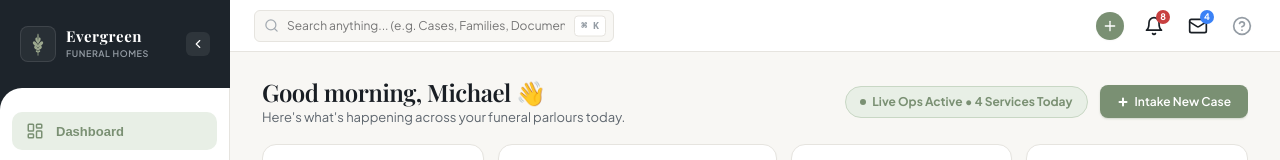
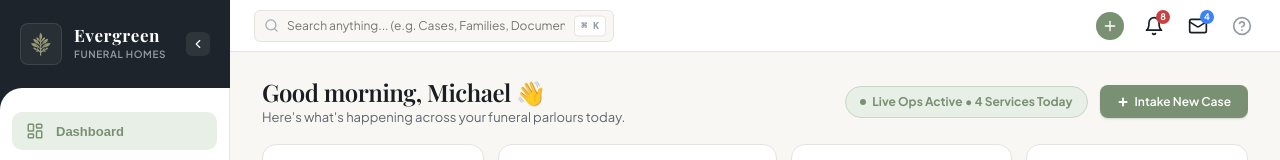
Before and after one commit to sanjaymarwal448-lab/Funeral_CRM, a React (Vite) app: page / in a window 1280 px wide. Shown: the top 160 px of the page. Built offline with nearby package versions, Linux system fonts and the light colour scheme; a web font is replaced by a local one.

Commit message:
Integrate transparent PNG logo asset and larger text sizes in Sidebar

```diff
--- a/src/components/layout/Sidebar.tsx
+++ b/src/components/layout/Sidebar.tsx
@@ -15,6 +15,7 @@ import {
   ChevronLeft,
   ChevronRight
 } from 'lucide-react';
+import brandLogoImg from '../../assets/logo.png';
 
 interface NavItem {
   name: string;
@@ -45,28 +46,6 @@ export const Sidebar: React.FC = () => {
 
   const sidebarWidth = isSidebarCollapsed ? 'var(--sidebar-collapsed-width)' : 'var(--sidebar-width)';
 
-  // High-fidelity recreation of the attached branching leaf emblem logo
-  const BrandLogo = () => (
-    <svg viewBox="0 0 100 100" width="28" height="28" fill="none" xmlns="http://www.w3.org/2000/svg" style={{ color: '#9CA88E' }}>
-      {/* Stem */}
-      <path d="M50 90C50 90 50 42 50 15" stroke="currentColor" strokeWidth="3" strokeLinecap="round"/>
-      {/* Top center leaf */}
-      <path d="M50 35C47 25 50 15 50 15C50 15 53 25 50 35Z" fill="currentColor"/>
-      {/* Upper pair of leaves */}
-      <path d="M50 48C39 39 39 30 43 27C47 24 49 33 50 40Z" fill="currentColor"/>
-      <path d="M50 48C61 39 61 30 57 27C53 24 51 33 50 40Z" fill="currentColor"/>
-      {/* Middle pair of leaves */}
-      <path d="M50 62C32 54 28 45 34 41C40 37 46 48 50 55Z" fill="currentColor"/>
-      <path d="M50 62C68 54 72 45 66 41C60 37 54 48 50 55Z" fill="currentColor"/>
-      {/* Lower pair of leaves */}
-      <path d="M50 72C36 68 34 61 38 57C42 53 47 62 50 67Z" fill="currentColor"/>
-      <path d="M50 72C64 68 66 61 62 57C58 53 53 62 50 67Z" fill="currentColor"/>
-      {/* Small lowest pair of leaves */}
-      <path d="M50 80C43 80 40 75 43 73C46 71 48 76 50 78Z" fill="currentColor"/>
-      <path d="M50 80C57 80 60 75 57 73C54 71 52 76 50 78Z" fill="currentColor"/>
-    </svg>
-  );
-
   return (
     <aside
       style={{
@@ -96,44 +75,51 @@ export const Sidebar: React.FC = () => {
         }}
       >
         {!isSidebarCollapsed ? (
-          <div style={{ display: 'flex', alignItems: 'center', gap: '10px' }}>
+          <div style={{ display: 'flex', alignItems: 'center', gap: '12px' }}>
             <div
               style={{
-                width: '36px',
-                height: '36px',
+                width: '42px',
+                height: '42px',
                 borderRadius: '8px',
                 display: 'flex',
                 alignItems: 'center',
                 justifyContent: 'center',
                 backgroundColor: 'rgba(255, 255, 255, 0.05)',
-                border: '1px solid rgba(255, 255, 255, 0.1)'
+                border: '1px solid rgba(255, 255, 255, 0.1)',
+                padding: '2px',
+                boxSizing: 'border-box'
               }}
             >
-              <BrandLogo />
+              <img src={brandLogoImg} alt="Evergreen Logo" style={{ width: '100%', height: '100%', objectFit: 'contain' }} />
             </div>
             <div>
-              <div className="brand-title" style={{ fontSize: '15px', fontWeight: '700', letterSpacing: '0.04em', color: '#ffffff', lineHeight: 1.1 }}>
+              <div className="brand-title" style={{ fontSize: '17px', fontWeight: '700', letterSpacing: '0.04em', color: '#ffffff', lineHeight: 1.1 }}>
                 Evergreen
               </div>
-              <div style={{ fontSize: '9px', color: 'var(--text-muted)', textTransform: 'uppercase', letterSpacing: '0.06em', fontWeight: '600', marginTop: '2px' }}>
+              <div style={{ fontSize: '10px', color: 'var(--text-muted)', textTransform: 'uppercase', letterSpacing: '0.06em', fontWeight: '600', marginTop: '2px' }}>
                 Funeral Homes
               </div>
             </div>
           </div>
         ) : (
-          <div
+          <button
+            onClick={() => setIsSidebarCollapsed(false)}
             style={{
-              width: '38px',
-              height: '38px',
+              width: '42px',
+              height: '42px',
               borderRadius: '8px',
               display: 'flex',
               alignItems: 'center',
               justifyContent: 'center',
-              backgroundColor: 'rgba(255, 255, 255, 0.05)'
+              backgroundColor: 'rgba(255, 255, 255, 0.05)',
+              border: 'none',
+              cursor: 'pointer',
+              padding: '2px'
             }}
+            title="Expand Sidebar"
           >
-            <BrandLogo />
-          </div>
+            <img src={brandLogoImg} alt="Evergreen Logo" style={{ width: '100%', height: '100%', objectFit: 'contain' }} />
+          </button>
         )}
 
         {!isSidebarCollapsed && (
```
Also changed, not shown: src/types/assets.d.ts (added, +12 -0 lines), src/assets/logo.png (added).
